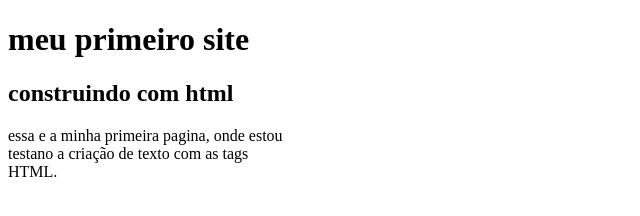
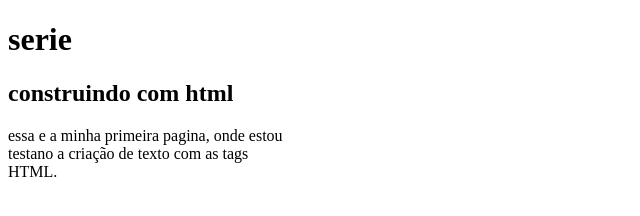
Before and after one commit to maria-sophia/meuprimeiroite1c, a plain HTML site: page index.html in a window 1280 px wide. Shown: the whole page, without its empty margins (0-640 px from the left). Drawn offline with Linux system fonts and the light colour scheme.

Commit message:
trabalho resumo

```diff
--- a/index.html
+++ b/index.html
@@ -3,10 +3,10 @@
 <head>
     <meta charset="UTF-8">
     <meta name="viewport" content="width=device-width, initial-scale=1.0">
-    <title>meu primeiro site</title>
+    <title>os simpison</title>
 </head>
 <body>
-  <h1>meu primeiro site</h1>
+  <h1>serie</h1>
   <h2>construindo com html</h2>
   <p>essa e a minha primeira pagina, onde estou<br/>
     testano a criação de texto com as tags<br/>
```
